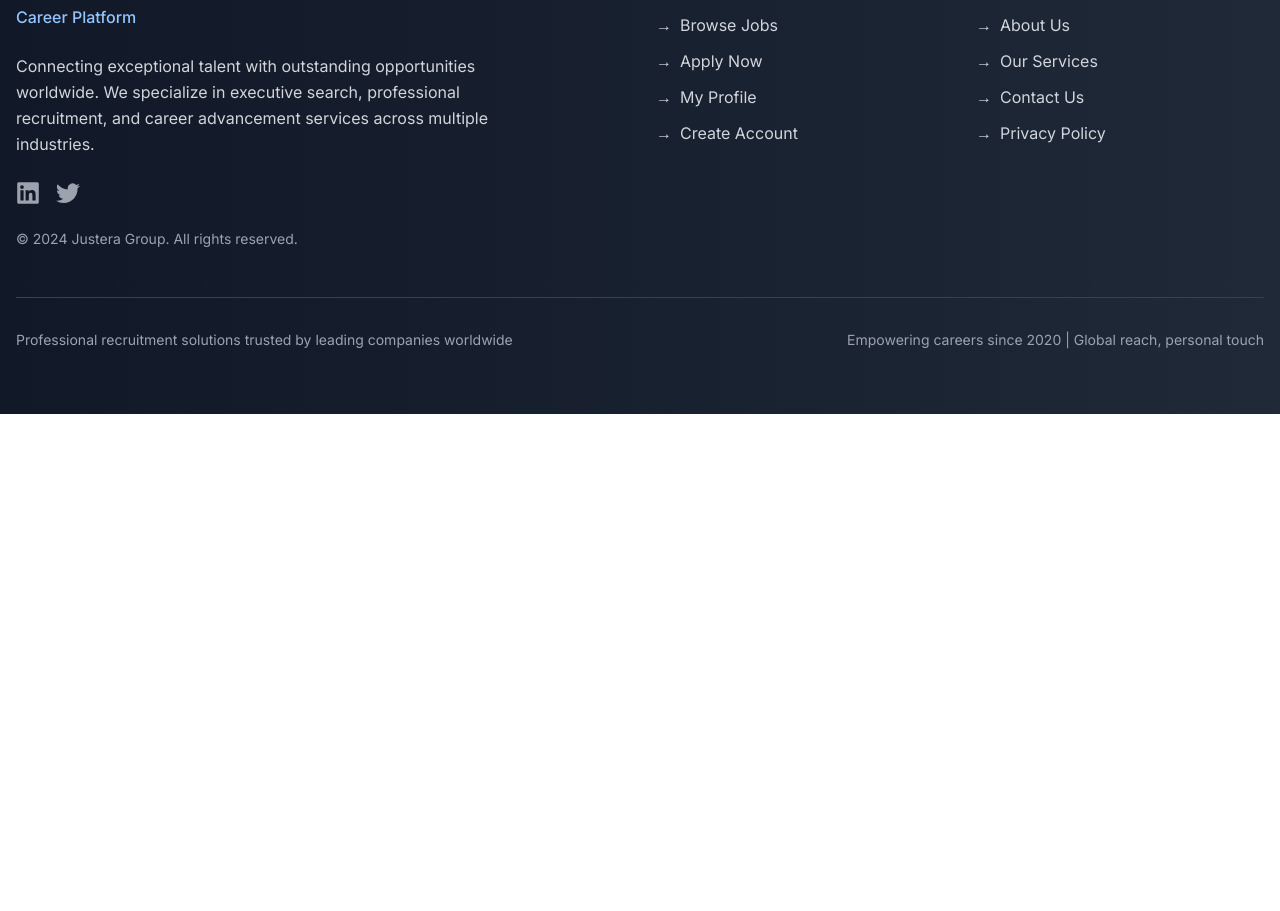
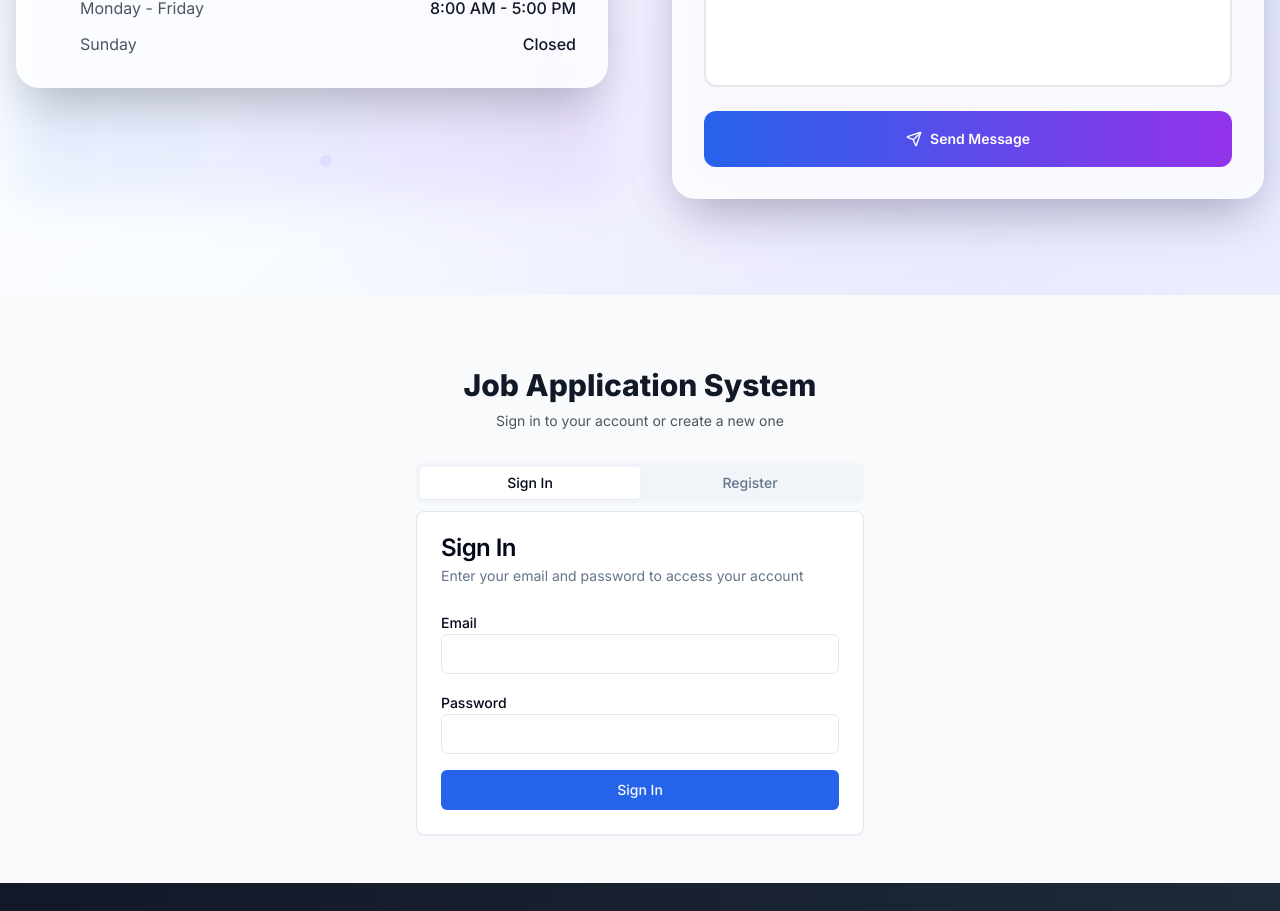
Before and after one commit to siddu666/job-flow-applicant-view, a Next.js app: page /contact in a window 1280 px wide. Before the commit this address had no page. Shown: the part 984-1895 px from the top of the page. Before the commit the page ends 1398 px from the top, so only its background shows below. Built offline with nearby package versions, Linux system fonts and the light colour scheme.

Commit message:
create privacy and contact pages

```diff
--- /dev/null
+++ b/src/app/contact/page.tsx
@@ -0,0 +1,109 @@
+'use client'
+
+import { useState } from 'react'
+import { useAuth } from '@/contexts/auth-context'
+import { useRouter } from 'next/navigation'
+import { Button } from '@/components/ui/button'
+import { Input } from '@/components/ui/input'
+import { Label } from '@/components/ui/label'
+import { Card, CardContent, CardDescription, CardHeader, CardTitle } from '@/components/ui/card'
+import { Tabs, TabsContent, TabsList, TabsTrigger } from '@/components/ui/tabs'
+import { toast } from 'sonner'
+import OnboardingSteps from '@/components/onboarding/OnboardingSteps'
+import {ContactSection} from "@/components/sections/contact-section";
+
+export default function ContactPage() {
+  const [isLoading, setIsLoading] = useState(false)
+  const { signIn } = useAuth()
+  const router = useRouter()
+
+  const [loginForm, setLoginForm] = useState({
+    email: '',
+    password: ''
+  })
+
+  const handleLogin = async (e: React.FormEvent) => {
+    e.preventDefault()
+    setIsLoading(true)
+
+    try {
+      await signIn(loginForm.email, loginForm.password)
+      toast.success('Successfully signed in!')
+      router.push('/profile')
+    } catch {
+      toast.error('Failed to sign in. Please check your credentials.')
+    } finally {
+      setIsLoading(false)
+    }
+  }
+
+  return (
+      <div className="flex flex-col min-h-screen">
+        {/* Contact section */}
+        <ContactSection />
+
+        {/* Login/Register Tabs */}
+        <div className="flex-1 flex items-center justify-center bg-gray-50 py-12 px-4 sm:px-6 lg:px-8">
+          <div className="max-w-md w-full space-y-8">
+            <div className="text-center">
+              <h2 className="mt-6 text-3xl font-extrabold text-gray-900">
+                Job Application System
+              </h2>
+              <p className="mt-2 text-sm text-gray-600">
+                Sign in to your account or create a new one
+              </p>
+            </div>
+
+            <Tabs defaultValue="login" className="w-full">
+              <TabsList className="grid w-full grid-cols-2">
+                <TabsTrigger value="login">Sign In</TabsTrigger>
+                <TabsTrigger value="register">Register</TabsTrigger>
+              </TabsList>
+
+              <TabsContent value="login">
+                <Card>
+                  <CardHeader>
+                    <CardTitle>Sign In</CardTitle>
+                    <CardDescription>
+                      Enter your email and password to access your account
+                    </CardDescription>
+                  </CardHeader>
+                  <CardContent>
+                    <form onSubmit={handleLogin} className="space-y-4">
+                      <div>
+                        <Label htmlFor="login-email">Email</Label>
+                        <Input
+                            id="login-email"
+                            type="email"
+                            value={loginForm.email}
+                            onChange={(e) => setLoginForm({ ...loginForm, email: e.target.value })}
+                            required
+                        />
+                      </div>
+                      <div>
+                        <Label htmlFor="login-password">Password</Label>
+                        <Input
+                            id="login-password"
+                            type="password"
+                            value={loginForm.password}
+                            onChange={(e) => setLoginForm({ ...loginForm, password: e.target.value })}
+                            required
+                        />
+                      </div>
+                      <Button type="submit" className="w-full" disabled={isLoading}>
+                        {isLoading ? 'Signing In...' : 'Sign In'}
+                      </Button>
+                    </form>
+                  </CardContent>
+                </Card>
+              </TabsContent>
+
+              <TabsContent value="register">
+                <OnboardingSteps />
+              </TabsContent>
+            </Tabs>
+          </div>
+        </div>
+      </div>
+  )
+}
--- /dev/null
+++ b/src/app/privacy/page.tsx
@@ -0,0 +1,91 @@
+'use client'
+
+import { Card, CardContent, CardHeader, CardTitle } from '@/components/ui/card'
+
+export default function PrivacyPolicyPage() {
+    return (
+        <div className="max-w-4xl mx-auto px-6 py-20">
+            <Card className="shadow-lg">
+                <CardHeader>
+                    <CardTitle className="text-3xl font-bold text-gray-900">Privacy Policy</CardTitle>
+                </CardHeader>
+                <CardContent className="space-y-6 text-gray-700 leading-relaxed">
+                    <p>
+                        At Justera Group, your privacy and data protection are of the utmost importance. This Privacy Policy explains how we collect, use, and protect your personal data in compliance with Swedish and EU laws, including the General Data Protection Regulation (GDPR).
+                    </p>
+
+                    <h2 className="text-xl font-semibold text-gray-900">1. Who We Are</h2>
+                    <p>
+                        Justera Group is a recruitment consultancy based in Stockholm, Sweden. We provide IT talent sourcing services and handle personal data in line with Swedish data protection laws.
+                    </p>
+
+                    <h2 className="text-xl font-semibold text-gray-900">2. What Personal Data We Collect</h2>
+                    <ul className="list-disc list-inside space-y-1">
+                        <li>Full name</li>
+                        <li>Contact information (email, phone number)</li>
+                        <li>CV and professional background</li>
+                        <li>IP address and session data</li>
+                        <li>Messages and inquiries sent via our platform</li>
+                    </ul>
+
+                    <h2 className="text-xl font-semibold text-gray-900">3. Why We Collect Your Data</h2>
+                    <ul className="list-disc list-inside space-y-1">
+                        <li>To match candidates with job opportunities</li>
+                        <li>To communicate with candidates and clients</li>
+                        <li>To improve our services</li>
+                        <li>To comply with legal obligations</li>
+                    </ul>
+
+                    <h2 className="text-xl font-semibold text-gray-900">4. Legal Basis for Processing</h2>
+                    <p>
+                        We process your data under the following legal grounds:
+                    </p>
+                    <ul className="list-disc list-inside space-y-1">
+                        <li>Consent (when you submit forms or upload your CV)</li>
+                        <li>Contractual obligation (when engaging with our services)</li>
+                        <li>Legitimate interest (improving services and communication)</li>
+                        <li>Legal compliance (as required by Swedish authorities)</li>
+                    </ul>
+
+                    <h2 className="text-xl font-semibold text-gray-900">5. Security & Compliance</h2>
+                    <ul className="list-disc list-inside space-y-1">
+                        <li><strong>GDPR Compliant:</strong> Full compliance with Swedish and EU data protection laws.</li>
+                        <li><strong>Data Encryption:</strong> End-to-end encryption protects sensitive data in transit and at rest.</li>
+                        <li><strong>Audit Logging:</strong> All user and admin data operations are logged securely.</li>
+                        <li><strong>Rate Limiting:</strong> Requests are rate-limited to protect against abuse and brute force attacks.</li>
+                        <li><strong>Input Validation:</strong> All input is validated and sanitized to prevent injection and XSS attacks.</li>
+                        <li><strong>Session Management:</strong> Secure, expiring sessions with inactivity timeouts.</li>
+                        <li><strong>File Upload Security:</strong> Uploaded files are scanned for malware and validated by type.</li>
+                    </ul>
+
+                    <h2 className="text-xl font-semibold text-gray-900">6. Your Rights</h2>
+                    <p>
+                        You have the right to:
+                    </p>
+                    <ul className="list-disc list-inside space-y-1">
+                        <li>Access your data</li>
+                        <li>Correct inaccurate data</li>
+                        <li>Request data deletion</li>
+                        <li>Withdraw consent at any time</li>
+                        <li>File a complaint with Datainspektionen (Swedish Authority for Privacy Protection)</li>
+                    </ul>
+
+                    <h2 className="text-xl font-semibold text-gray-900">7. Data Retention</h2>
+                    <p>
+                        Personal data is retained only as long as necessary to fulfill the purposes for which it was collected, or to comply with legal and regulatory obligations.
+                    </p>
+
+                    <h2 className="text-xl font-semibold text-gray-900">8. Contact Us</h2>
+                    <p>
+                        For any questions or requests related to your personal data, please contact:
+                    </p>
+                    <p>
+                        <strong>Email:</strong> hrteam@justeragroup.com<br />
+                        <strong>Phone:</strong> +46 76 962 4470<br />
+                        <strong>Address:</strong> Stockholm, Sweden
+                    </p>
+                </CardContent>
+            </Card>
+        </div>
+    )
+}
--- a/src/components/layout/footer.tsx
+++ b/src/components/layout/footer.tsx
@@ -21,7 +21,7 @@ export function Footer() {
             </p>
             <div className="flex space-x-4 mb-6">
               <a
-                href="https://linkedin.com/company/justeragroup"
+                href="https://linkedin.com/company/justera-ab"
                 target="_blank"
                 rel="noopener noreferrer"
                 className="text-gray-400 hover:text-blue-400 transition-colors transform hover:scale-110"
--- a/src/components/sections/about-section.tsx
+++ b/src/components/sections/about-section.tsx
@@ -3,6 +3,7 @@
 import { Button } from '@/components/ui/button'
 import { CheckCircle, Zap, Shield, Globe, Users, Award, TrendingUp, Sparkles, ArrowRight, Target, Lightbulb, Rocket } from 'lucide-react'
 import Link from 'next/link'
+import {useEffect, useState} from "react";
 
 export function AboutSection() {
   const features = [
```
